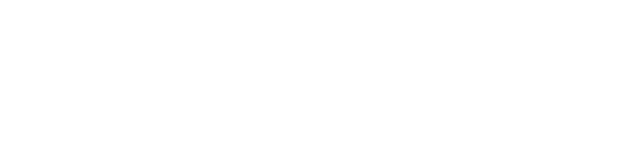
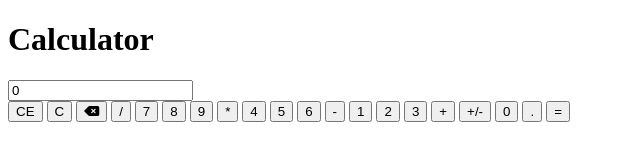
Before and after one commit to maninserg/calculator_js, a plain HTML site: page index.html in a window 1280 px wide. Shown: the whole page, without its empty margins (0-640 px from the left). Drawn offline with Linux system fonts and the light colour scheme.

Commit message:
Create html elements

```diff
--- a/index.html
+++ b/index.html
@@ -5,10 +5,46 @@
     <meta http-equiv="X-UA-Compatible" content="IE=edge">
     <meta name="viewport" content="width=device-width, initial-scale=1.0">
     <title>JS Calculator</title>
+    <link rel="stylesheet" href="https://cdnjs.cloudflare.com/ajax/libs/font-awesome/6.0.0/css/all.min.css" integrity="sha512-9usAa10IRO0HhonpyAIVpjrylPvoDwiPUiKdWk5t3PyolY1cOd4DSE0Ga+ri4AuTroPR5aQvXU9xC6qOPnzFeg==" crossorigin="anonymous" referrerpolicy="no-referrer" />
     <link rel="stylesheet" href="css/style.css">
     <script src="js/app.js" defer></script>
 </head>
+
 <body>
+    <main class="container">
+        <header class="header">
+            <h1>Calculator</h1>
+        </header>
+        <section class="display">
+            <div class="previousvalue"></div>
+            <input type="text" class="currentvalue" value="0" readonly />
+        </section>
+        <button class="clearEntry function">CE</button>
+        <button class="clear function">C</button>
+        <button class="delete function">
+            <i class="fas fa-backspace"></i>
+        </button>
+        <button class="operator divide function">/</button>
 
+        <button class="number">7</button>
+        <button class="number">8</button>
+        <button class="number">9</button>
+        <button class="operator function">*</button>
+
+        <button class="number">4</button>
+        <button class="number">5</button>
+        <button class="number">6</button>
+        <button class="operator function">-</button>
+
+        <button class="number">1</button>
+        <button class="number">2</button>
+        <button class="number">3</button>
+        <button class="operator function">+</button>
+
+        <button class="signChange">+/-</button>
+        <button class="number">0</button>
+        <button class="number">.</button>
+        <button class="equals">=</button>
+    </main>
 </body>
 </html
```
